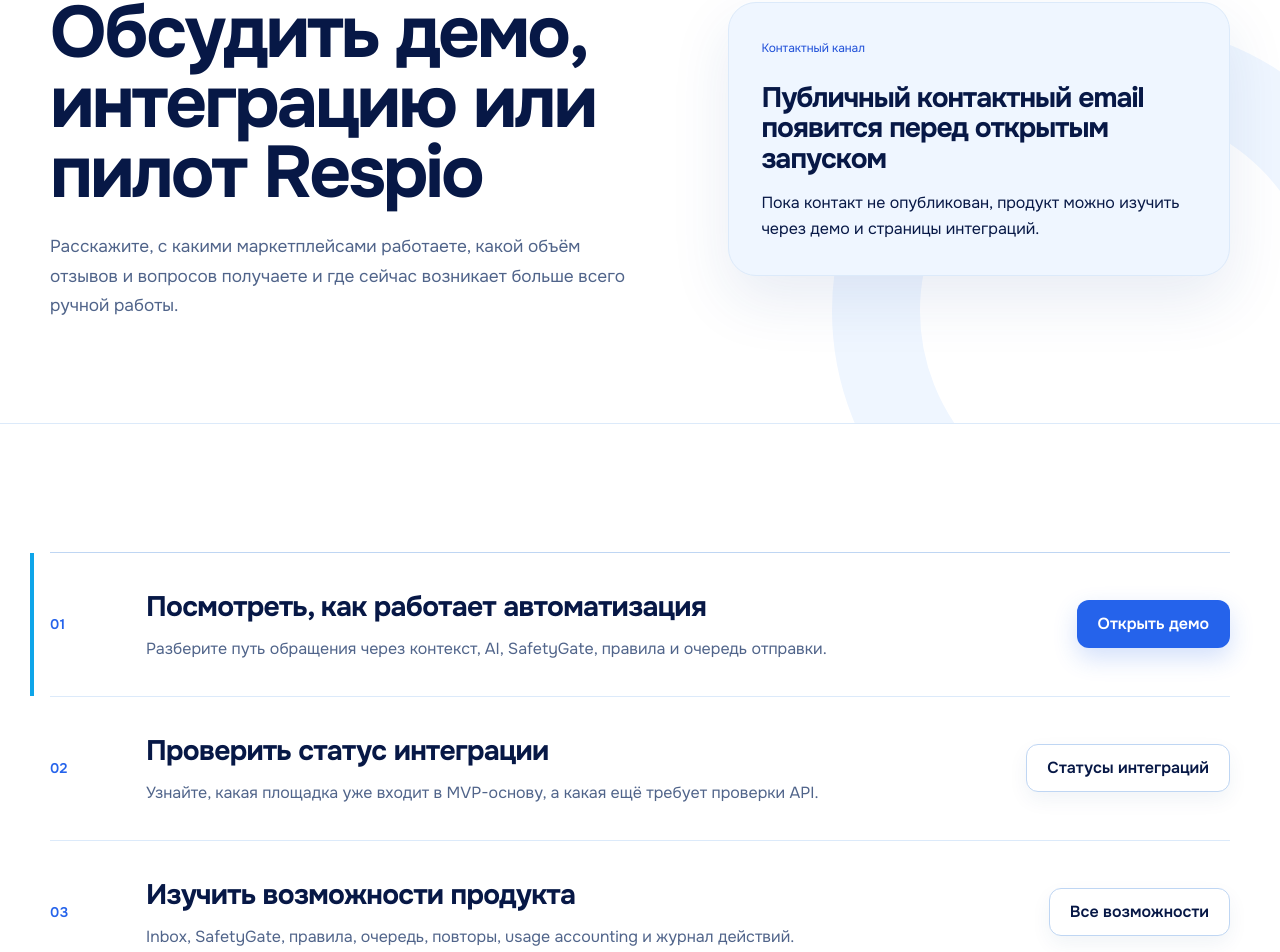
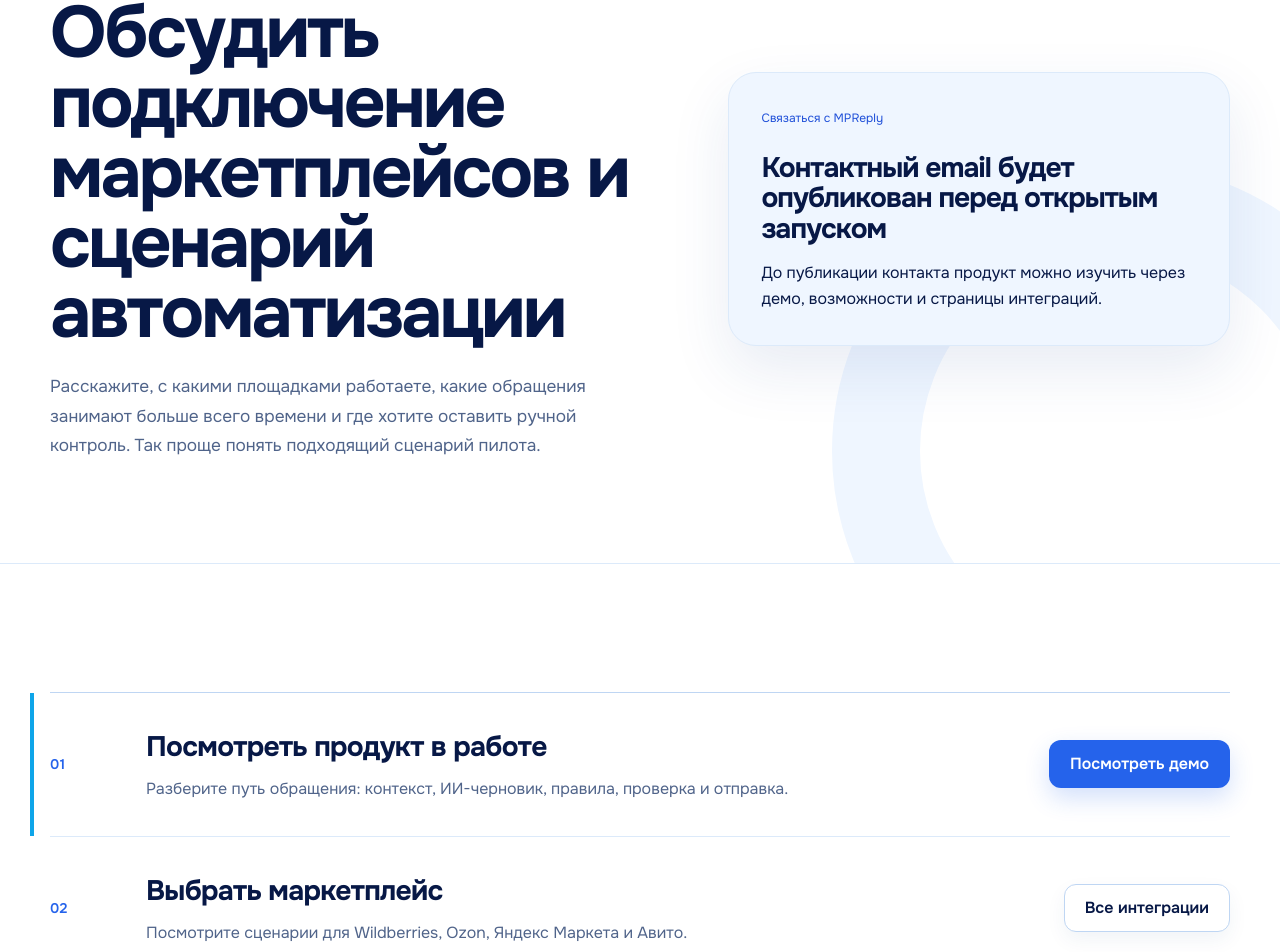
Before and after one commit to fedorovich-web/mpreply, a Next.js app in the folder apps/web/: page /contacts in a window 1280 px wide. Shown: the part 235-1187 px from the top of the page. Built offline with nearby package versions, Linux system fonts and the light colour scheme; no server answers.

Commit message:
feat: rewrite MPReply contact page

```diff
--- a/apps/web/app/contacts/page.tsx
+++ b/apps/web/app/contacts/page.tsx
@@ -6,9 +6,9 @@ import { createPageMetadata } from "../../lib/seo";
 import { siteConfig } from "../../lib/site-config";
 
 export const metadata: Metadata = createPageMetadata({
-  title: "Контакты Respio — демо, интеграция и пилот",
+  title: "Контакты MPReply — подключение маркетплейсов и пилот",
   description:
-    "Связаться с Respio по вопросам демо, пилота, интеграций маркетплейсов и будущего production-подключения.",
+    "Связаться с MPReply по вопросам подключения Wildberries, Ozon, Яндекс Маркета и Авито, демо продукта и пилотного запуска автоматизации ответов.",
   path: "/contacts",
 });
 
@@ -19,20 +19,20 @@ export default function ContactsPage() {
         <div className="public-container public-subhero-grid">
           <div className="public-subhero-copy">
             <p className="eyebrow">Контакты</p>
-            <h1>Обсудить демо, интеграцию или пилот Respio</h1>
+            <h1>Обсудить подключение маркетплейсов и сценарий автоматизации</h1>
             <p className="public-lead">
-              Расскажите, с какими маркетплейсами работаете, какой объём отзывов и вопросов получаете и где сейчас возникает больше всего ручной работы.
+              Расскажите, с какими площадками работаете, какие обращения занимают больше всего времени и где хотите оставить ручной контроль. Так проще понять подходящий сценарий пилота.
             </p>
           </div>
 
           <aside className="contact-channel-panel">
-            <span className="panel-kicker">Контактный канал</span>
+            <span className="panel-kicker">Связаться с MPReply</span>
             {siteConfig.contactEmail ? (
               <a className="contact-email" href={`mailto:${siteConfig.contactEmail}`}>{siteConfig.contactEmail}</a>
             ) : (
-              <strong>Публичный контактный email появится перед открытым запуском</strong>
+              <strong>Контактный email будет опубликован перед открытым запуском</strong>
             )}
-            <p>Пока контакт не опубликован, продукт можно изучить через демо и страницы интеграций.</p>
+            <p>До публикации контакта продукт можно изучить через демо, возможности и страницы интеграций.</p>
           </aside>
         </div>
       </section>
@@ -42,26 +42,26 @@ export default function ContactsPage() {
           <article className="contact-path contact-path-primary">
             <span>01</span>
             <div>
-              <h2>Посмотреть, как работает автоматизация</h2>
-              <p>Разберите путь обращения через контекст, AI, SafetyGate, правила и очередь отправки.</p>
+              <h2>Посмотреть продукт в работе</h2>
+              <p>Разберите путь обращения: контекст, ИИ-черновик, правила, проверка и отправка.</p>
             </div>
-            <Link className="button button-primary" href="/demo">Открыть демо</Link>
+            <Link className="button button-primary" href="/demo">Посмотреть демо</Link>
           </article>
           <article className="contact-path">
             <span>02</span>
             <div>
-              <h2>Проверить статус интеграции</h2>
-              <p>Узнайте, какая площадка уже входит в MVP-основу, а какая ещё требует проверки API.</p>
+              <h2>Выбрать маркетплейс</h2>
+              <p>Посмотрите сценарии для Wildberries, Ozon, Яндекс Маркета и Авито.</p>
             </div>
-            <Link className="button button-secondary" href="/marketplaces">Статусы интеграций</Link>
+            <Link className="button button-secondary" href="/marketplaces">Все интеграции</Link>
           </article>
           <article className="contact-path">
             <span>03</span>
             <div>
-              <h2>Изучить возможности продукта</h2>
-              <p>Inbox, SafetyGate, правила, очередь, повторы, usage accounting и журнал действий.</p>
+              <h2>Понять возможности</h2>
+              <p>Единая очередь, ИИ-ответы, ручная проверка, автоотправка, статусы и история обработки.</p>
             </div>
-            <Link className="button button-secondary" href="/features">Все возможности</Link>
+            <Link className="button button-secondary" href="/features">Возможности</Link>
           </article>
         </div>
       </div>
```
